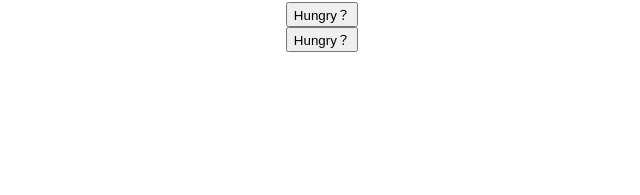
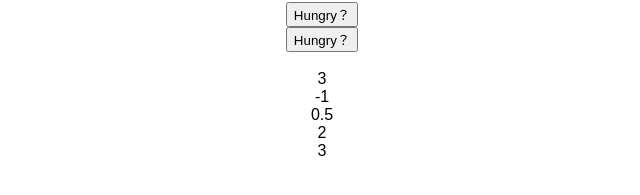
Before and after one commit to mikuweb/React-coding-challenges, a React (Create React App) app: page / in a window 1280 px wide. Shown: the part 365-560 px from the top of the page, without its empty margins (318-958 px from the left). Built offline with nearby package versions, Linux system fonts and the light colour scheme.

Commit message:
challenge 9

```diff
--- a/src/App.js
+++ b/src/App.js
@@ -1,3 +1,4 @@
+import { AllCalculations } from "./components/AllCalculations";
 import { CreateRandomShape } from "./components/CreateRandomShape";
 import { HelloName } from "./components/HelloName";
 import { HelloWorld } from "./components/HelloWorld";
@@ -27,6 +28,9 @@ export default function App() {
       <Toggle>🍎🍌🍒🍓🫐🍅🍊</Toggle>
       <br />
       <Toggle>🍦🍨🍩🍪🍰🍬🍮</Toggle>
+      <br />
+      <br />
+      <AllCalculations a={1} b={2} />
     </div>
   );
 }
--- /dev/null
+++ b/src/components/AllCalculations.jsx
@@ -0,0 +1,11 @@
+export const AllCalculations = ({ a, b }) => {
+  return (
+    <>
+      <div> {a + b} </div>
+      <div> {a - b} </div>
+      <div> {a / b} </div>
+      <div> {a * b} </div>
+      <div> {a ^ b} </div>
+    </>
+  );
+};
```
